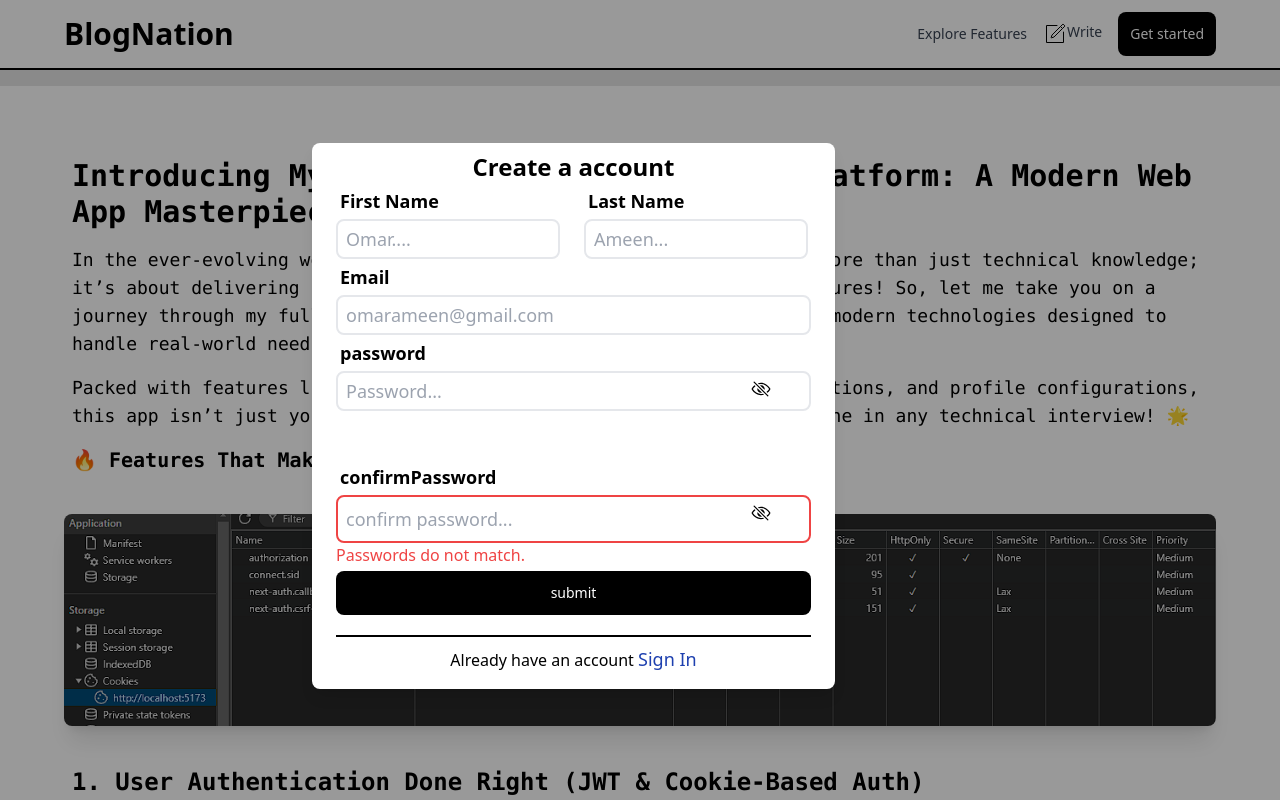
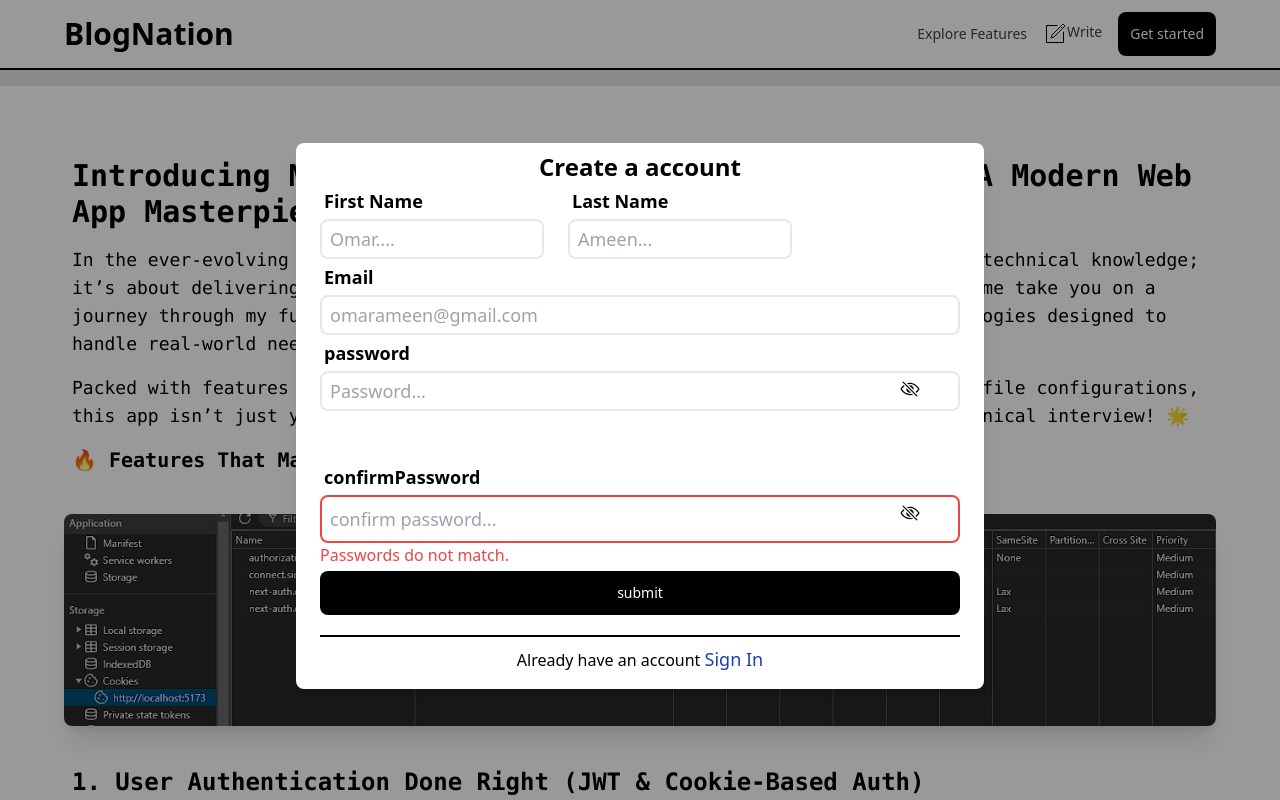
Before and after one commit to OmarAmeen01/Blog_nation, a React (Vite) app in the folder frontend/: page /explore_features in a window 1280 px wide. Both pictures are taken after a click on the button "Get started". Shown: the top 800 px of the page. Built offline with nearby package versions, Linux system fonts and the light colour scheme; no server answers.

Commit message:
fixed the bug them sticking to wall

```diff
--- a/frontend/src/components/auth/signin.tsx
+++ b/frontend/src/components/auth/signin.tsx
@@ -92,7 +92,7 @@ export default function Signin() {
          dispatch(setIsSigninClicked(!isSigninClicked))
         dispatch(setIsFormVisible(!setIsFormVisible)) }}>    </div>
 
-<div className="fixed  z-30 top-[40%] left-[50%] -translate-x-[50%] -translate-y-[50%] w-full mx-4 sm:mx-0 min-[400px]:left-[50%] min-[400px]:mx-0 md:w-[45rem] p-4  mt-24 mb-24">
+<div className="fixed  z-30 top-[40%] left-[50%] -translate-x-[50%] -translate-y-[50%] w-full  min-[400px]:left-[50%] min-[400px]:mx-0 md:w-[45rem] p-4  mt-24 mb-24">
        {isSignupClicked?<Signup/>:<form className="bg-white px-6 py-2 rounded-lg shadow-lg   relative overflow-hidden " onSubmit={handleSubmit}>
      {sendingResponse&& <div id="form-loading" className="absolute top-0" ></div>}
        <h2 className="font-bold text-2xl p-2 text-center">Sign in to your account</h2>
--- a/frontend/src/components/auth/signup.tsx
+++ b/frontend/src/components/auth/signup.tsx
@@ -109,9 +109,9 @@ export default function Signup() {
 
             dispatch(setIsFormVisible(!isFormVisible)) }}>
             </div>
-      <div className="fixed  z-30 top-[40%] left-[50%] -translate-x-[50%] -translate-y-[50%] w-full mx-4 sm:mx-4 min-[400px]:left-[50%] min-[400px]:mx-0 md:w-[45rem] p-2 sm:p-4 my-24 ">
+      <div className="fixed  z-30 top-[40%] left-[50%] -translate-x-[50%] -translate-y-[50%] w-full  min-[400px]:left-[50%] min-[400px]:mx-0 md:w-[45rem] p-4  mt-24 mb-24">
 
-{isSigninClicked?<Signin/> :   <form className="bg-white px-6 py-2 rounded-lg shadow-lg  relative overflow-hidden max-w-[523px]" onSubmit={handleSubmit}>
+{isSigninClicked?<Signin/> :   <form className="bg-white px-6 py-2 rounded-lg shadow-lg   relative overflow-hidden "  onSubmit={handleSubmit}>
      {sendingResponse&&<div id="form-loading" className="absolute top-0" ></div>}
        <h2 className="font-bold text-2xl text-center">Create a account</h2>
             { error.isError&&<p className="text-red-500 text-lg text-center">{error.error}</p>}
```
